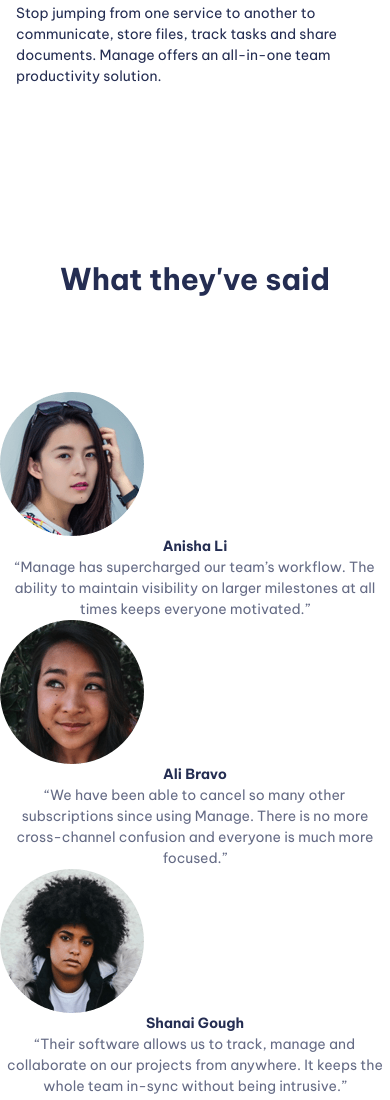
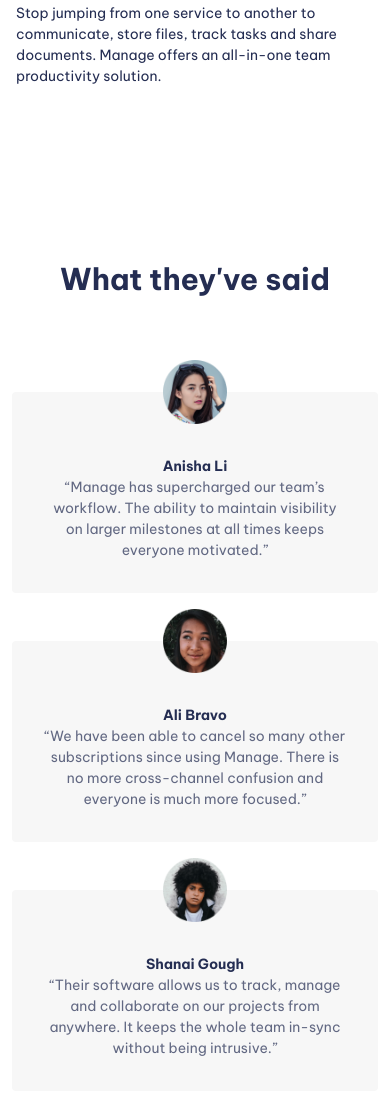
Before and after one commit to MaryamGolparvar/manage-landing-page, a website built with Vite: page index.html in a window 390 px wide. Shown: the part 1602-2702 px from the top of the page. Built offline with nearby package versions, Linux system fonts and the light colour scheme.

Commit message:
Style responsive comments section

```diff
--- a/style.css
+++ b/style.css
@@ -7,6 +7,7 @@
   --clr-primary-400: hsl(228, 39%, 23%);
 
   --clr-Neutral-900: hsl(233, 12%, 13%);
+  --clr-Neutral-200: hsl(0, 0%, 97%);
   --clr-Neutral-100: hsl(0, 0%, 100%);
 
   --ff-primary: "Be Vietnam Pro", sans-serif;
@@ -151,18 +152,18 @@
 :where(.flow :not(:first-child)) {
   margin-top: var(--flow-spacer, 3em);
 }
-.text-center{
+.text-center {
   text-align: center;
 }
-.text-center p{
- margin-inline: auto;
+.text-center p {
+  margin-inline: auto;
 }
 @media (max-width: 50em) {
-  .text-center-sm-only p{
-   margin-inline: auto;
-   }
+  .text-center-sm-only p {
+    margin-inline: auto;
+  }
 
-  .text-center-sm-only{
+  .text-center-sm-only {
     text-align: center;
   }
 }
@@ -246,8 +247,8 @@
 .padding-block-700 {
   padding-block: var(--size-700);
 }
-.margin-block-700{
-margin-block-end: var(--size-700);
+.margin-block-700 {
+  margin-block-end: var(--size-700);
 }
 /* general styling */
 body {
@@ -301,7 +302,7 @@
 .numbered-items {
   counter-reset: count;
   margin-inline: auto;
- width: fit-content;
+  width: fit-content;
 }
 .numbered-items li {
   counter-increment: count;
@@ -313,7 +314,7 @@
   column-gap: var(--size-300);
   grid-template-columns: min-content 1fr;
 }
-.numbered-items-title{
+.numbered-items-title {
   grid-row: 1/2;
   grid-column: 2/3;
   line-height: 1;
@@ -329,7 +330,7 @@
 }
 
 .numbered-items div::before,
-.numbered-items div::after{
+.numbered-items div::after {
   height: 40px;
 }
 .numbered-items div::before {
@@ -340,14 +341,14 @@
   color: var(--clr-Neutral-100);
   font-weight: var(--fw-bold);
   padding: 0 var(--size-500);
-  border-radius: 100vw ;
+  border-radius: 100vw;
   grid-row: 1/2;
   grid-column: 1/2;
 }
 
 @media (max-width: 30em) {
   .numbered-items div::after {
-    --bg : var(--clr-accent-100);
+    --bg: var(--clr-accent-100);
     content: "";
     display: block;
     z-index: -1;
@@ -358,8 +359,45 @@
     background-color: var(--bg);
   }
 }
+/* slider */
+.carousel {
+  padding-inline: var(--size-300);
+}
+.slider {
+  display: grid;
+  grid-template-columns: 1fr;
+  place-items: center;
+  gap: var(--size-700);
+  list-style: none;
+}
 
-
+@media (min-width: 50em) {
+  .slider {
+    grid-template-columns: 1fr 1fr 1fr;
+    gap: var(--size-600);
+  }
+  .carousel {
+    padding-inline: var(--size-600);
+  }
+}
+.slider > * {
+  position: relative;
+  padding: var(--size-800) var(--size-600) var(--size-600);
+  border-radius: var(--size-100);
+  background-color: var(--clr-Neutral-200);
+  /* transform: scale(0.97);
+  transition: transform 150ms ease-in-out; */
+}
+/* .slider > *:hover {
+  transform: scale(1);
+} */
+.slider img {
+  width: var(--size-800);
+  position: absolute;
+  inset: 0;
+  margin-inline: auto;
+  top: -32px;
+}
 
 /* navigation */
 
```
